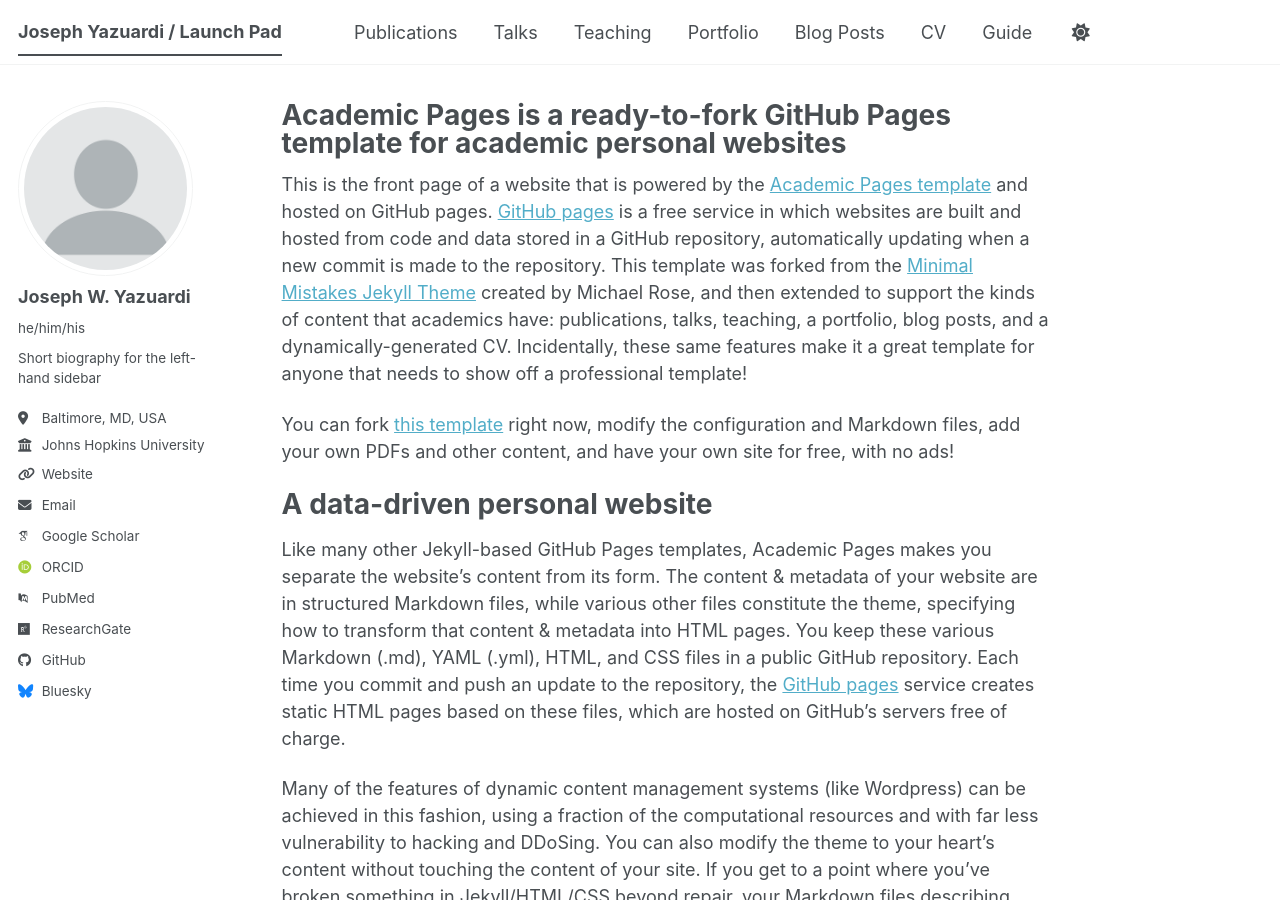
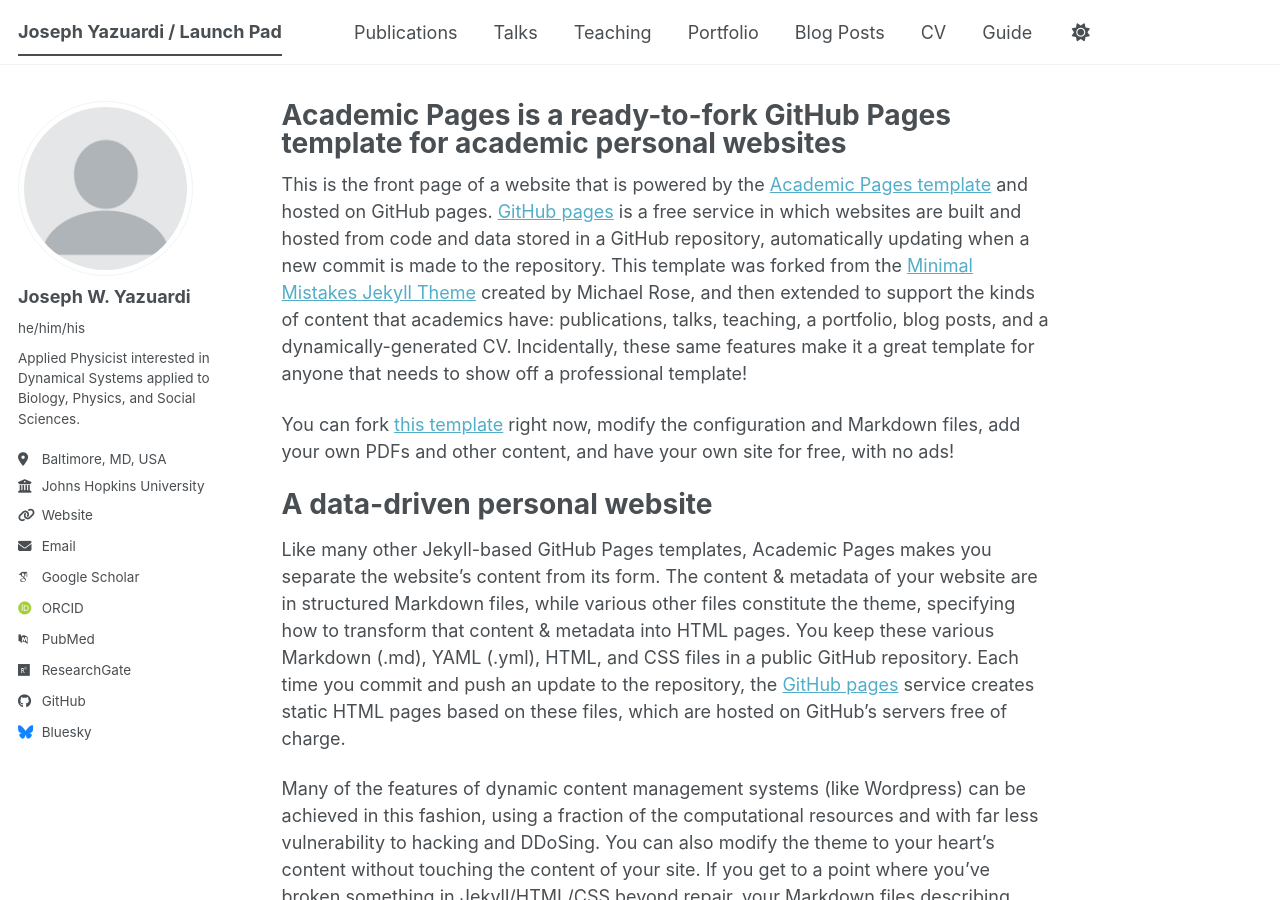
Before and after one commit to yazuardi/yazuardi.github.io, a Jekyll site: the page built from _pages/about.md, in a window 1280 px wide and 900 px high. Built offline with Jekyll 4.4.1, drawn with Linux system fonts in a browser that asks for light colours; some web fonts are replaced; a script bundle is joined from its source files by our own code; library files that are not in the unit come from our copies.

Commit message:
Update bio in _config.yml

```diff
--- a/_config.yml
+++ b/_config.yml
@@ -26,7 +26,7 @@
   avatar           : "profile.png"
   name             : "Joseph W. Yazuardi"
   pronouns         : "he/him/his"
-  bio              : "Short biography for the left-hand sidebar"
+  bio              : "Applied Physicist interested in Dynamical Systems applied to Biology, Physics, and Social Sciences. "
   location         : "Baltimore, MD, USA"
   employer         : "Johns Hopkins University"
   uri              : "yazuardi.github.io"
```
